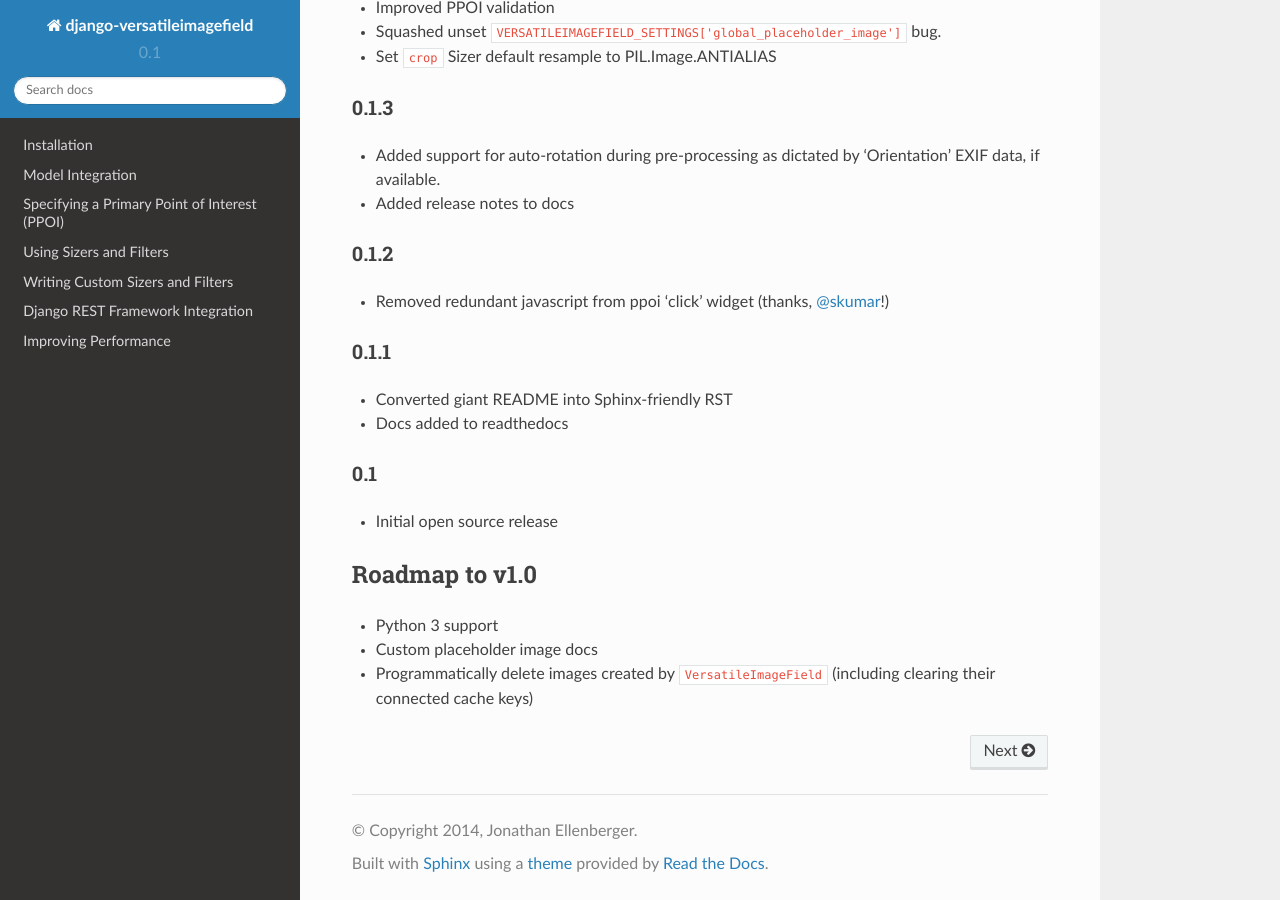
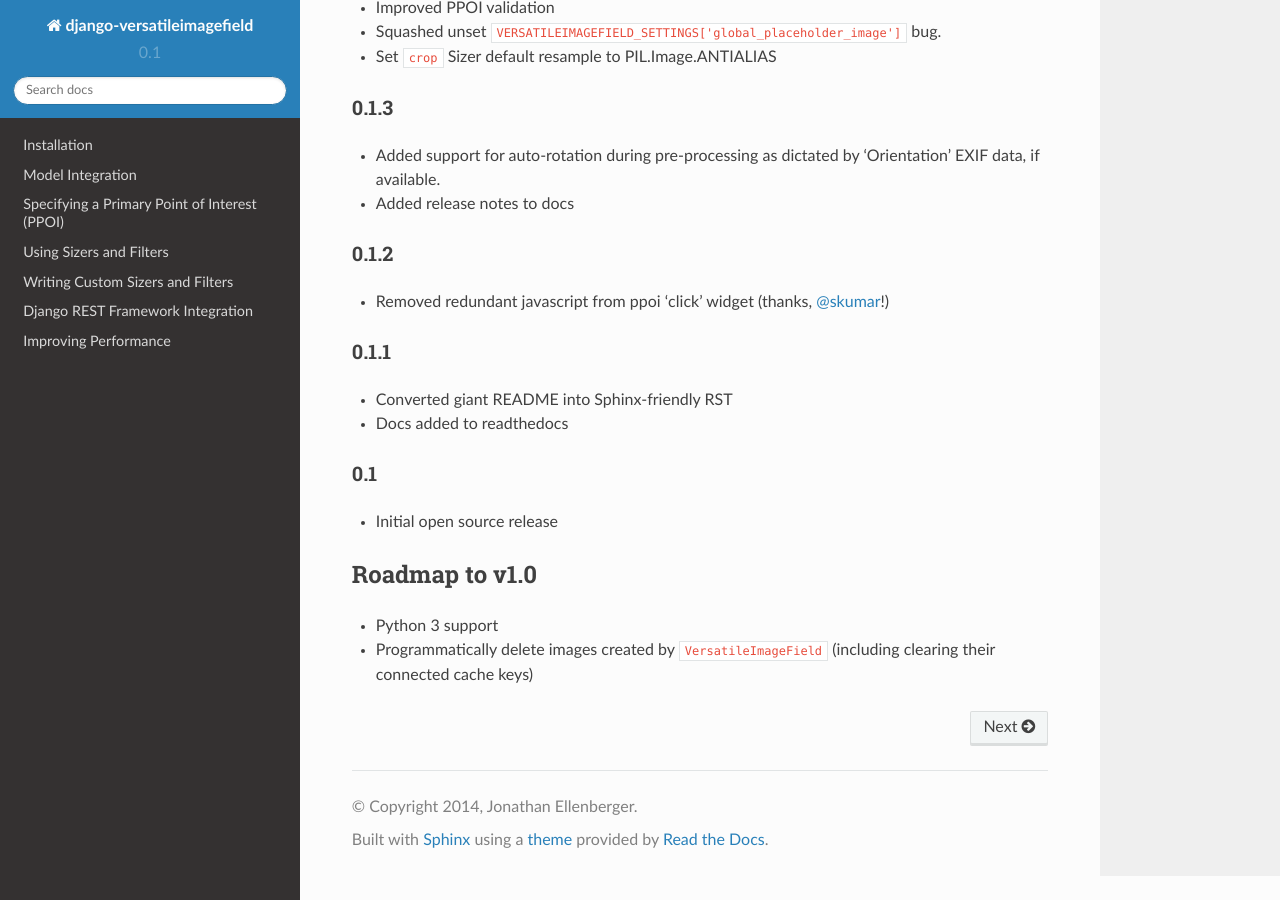
Before and after one commit to respondcreate/django-versatileimagefield, a Sphinx documentation site: the page built from docs/index.rst, in a window 1280 px wide and 900 px high, scrolled down 3660 px. Built offline with Sphinx 7.4.7 and the Read the Docs theme 2.0.0, drawn with Linux system fonts in a browser that asks for light colours.

Commit message:
Updating 1.0 roadmap.

```diff
--- a/docs/index.rst
+++ b/docs/index.rst
@@ -135,6 +135,5 @@ Roadmap to v1.0
 ===============
 
 -  Python 3 support
--  Custom placeholder image docs
 -  Programmatically delete images created by ``VersatileImageField``
    (including clearing their connected cache keys)
```
